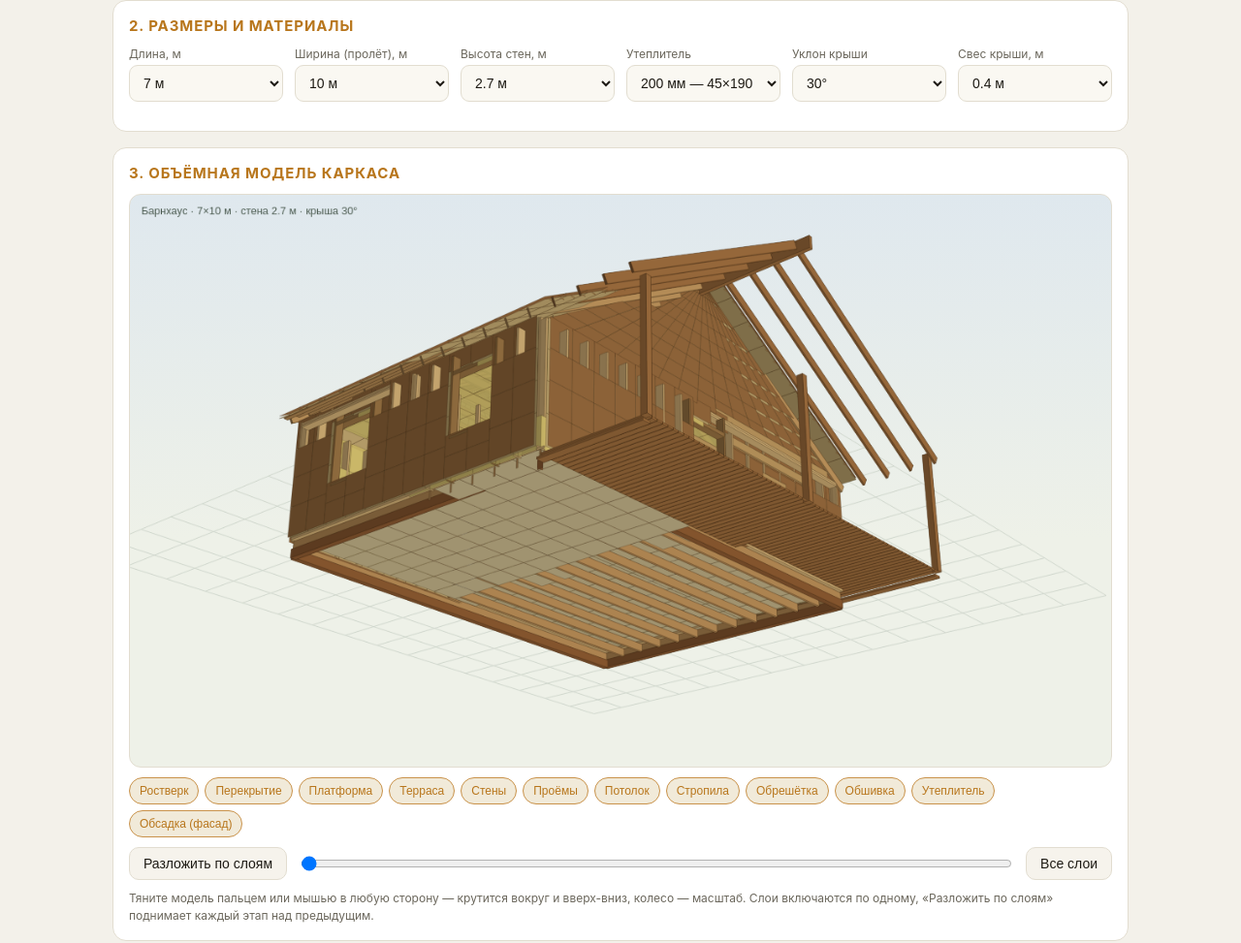
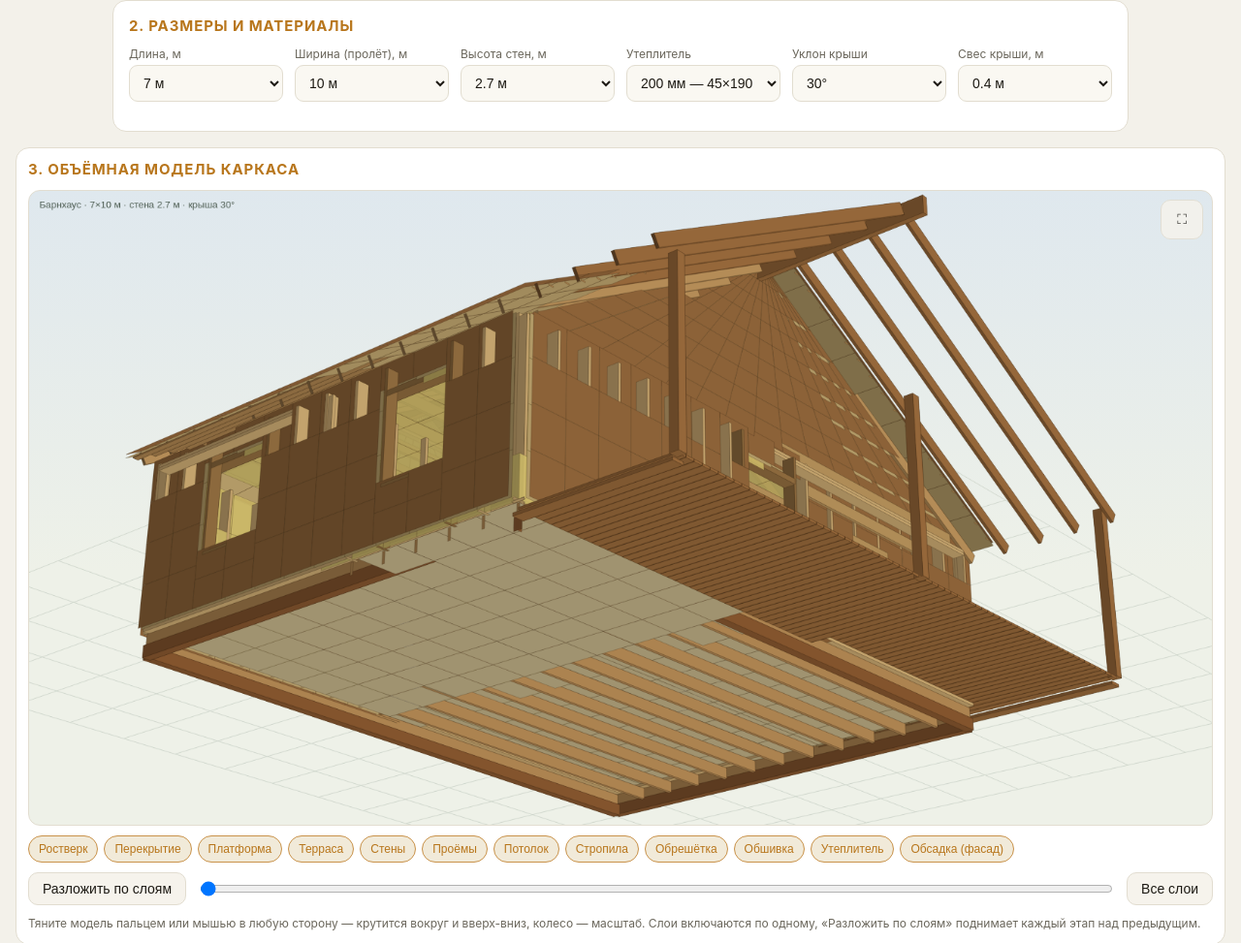
Before and after one commit to wincik1/derevo74, a plain HTML site: page index.html in a window 1280 px wide. Shown: the part 391-1364 px from the top of the page at 97% size. Drawn offline with Linux system fonts and the light colour scheme.

Commit message:
3D на весь экран, автоподгонка, полноэкранный режим

```diff
--- a/index.html
+++ b/index.html
@@ -55,7 +55,13 @@ button.b{padding:11px 16px;border-radius:10px;border:1px solid var(--line);backg
 .hero{padding:6px 2px 4px}
 .hero h1{font-size:24px;line-height:1.2;margin:0 0 10px}
 .hero p{color:var(--mut);font-size:14px;line-height:1.55;margin:0}
-#c3d{width:100%;height:auto;display:block;background:linear-gradient(180deg,var(--c3bg1) 0%,var(--c3bg2) 60%);border:1px solid var(--line);border-radius:12px;touch-action:none;cursor:grab}
+.c3dcard{padding:12px}
+@media(min-width:1081px){.c3dcard{width:calc(100vw - 32px);margin-left:calc(50% - 50vw + 16px)}}
+.c3dwrap{position:relative}
+.fsBtn{position:absolute;top:10px;right:10px;padding:6px 10px;font-size:16px;opacity:.85}
+.c3dwrap:fullscreen{background:var(--bg);display:flex;align-items:center;justify-content:center}
+.c3dwrap:fullscreen #c3d{width:100vw;height:100vh;border:0;border-radius:0}
+#c3d{width:100%;height:min(82vh,calc((100vw - 56px)*0.62));min-height:360px;display:block;background:linear-gradient(180deg,var(--c3bg1) 0%,var(--c3bg2) 60%);border:1px solid var(--line);border-radius:12px;touch-action:none;cursor:grab}
 .layers{display:flex;gap:6px;flex-wrap:wrap;margin-top:10px}
 .layers button{padding:6px 10px;border-radius:20px;border:1px solid var(--line);background:var(--chip);color:var(--mut);font-size:12px;cursor:pointer}
 .layers button.on{border-color:#c9924a;color:var(--acc);background:var(--grp)}
@@ -128,9 +134,9 @@ footer{color:var(--mut);font-size:12px;text-align:center;padding:24px 16px 40px;
   </div>
   <div id="extraOpts" style="margin-top:14px"></div>
  </div>
- <div class="card">
+ <div class="card c3dcard">
   <h2>3. Объёмная модель каркаса</h2>
-  <canvas id="c3d" width="1200" height="700"></canvas>
+  <div class="c3dwrap"><canvas id="c3d" width="1600" height="900"></canvas><button class="b fsBtn" id="fsBtn" title="На весь экран">⛶</button></div>
   <div class="layers" id="layers"></div>
   <div class="row" style="margin-top:10px;gap:12px;flex-wrap:wrap">
    <button class="b" id="explodeBtn" style="padding:8px 14px">Разложить по слоям</button>
@@ -488,17 +494,33 @@ function faces(b){
   const Q=P.map(p=>[p[0]+dx*len,p[1]+dy*len,p[2]+dz*len]);
   return [[P[0],P[1],P[2],P[3]],[Q[0],Q[1],Q[2],Q[3]],[P[0],P[1],Q[1],Q[0]],[P[1],P[2],Q[2],Q[1]],[P[2],P[3],Q[3],Q[2]],[P[3],P[0],Q[0],Q[3]]];
 }
+let FIT=0;
 function proj(p,m,lift){
   const cx=m.L/2+(m.type==='barnhouse'?1.2:0), cy=m.H/2+0.5+explode*7, cz=m.W/2;
   let x=p[0]-cx,y=p[1]+(lift||0)-cy,z=p[2]-cz;
   let x1=x*Math.cos(rotY)-z*Math.sin(rotY), z1=x*Math.sin(rotY)+z*Math.cos(rotY);
   let y1=y*Math.cos(rotX)-z1*Math.sin(rotX), z2=y*Math.sin(rotX)+z1*Math.cos(rotX);
-  const f=Math.min(C.width,C.height)/(Math.max(m.L+(m.type==='barnhouse'?2.5:0),m.W)*1.25+explode*9)*zoom;
+  const f=(FIT||Math.min(C.width,C.height)/(Math.max(m.L+(m.type==='barnhouse'?2.5:0),m.W)*1.25+explode*9))*zoom;
   const d=34, s=d/(d+z2);
-  return [C.width/2+x1*f*s, C.height/2-y1*f*s, z2, [x1,y1,z2]];
+  const ox=FIT?CX:C.width/2, oy=FIT?CY:C.height/2;
+  return [ox+x1*f*s, oy-y1*f*s, z2, [x1,y1,z2]];
 }
+function fitScale(m){
+  FIT=0;const save=zoom;zoom=1;
+  let minx=1e9,maxx=-1e9,miny=1e9,maxy=-1e9;
+  for(const b of beams(m)){if(!on[b.layer])continue;const pts=b.quad?b.quad:[b.a,b.b];
+    const lift=explode*ORDER[b.layer]*1.4;
+    for(const p of pts){const [x,y]=proj(p,m,lift);if(x<minx)minx=x;if(x>maxx)maxx=x;if(y<miny)miny=y;if(y>maxy)maxy=y;}}
+  zoom=save;
+  const f0=Math.min(C.width,C.height)/(Math.max(m.L+(m.type==='barnhouse'?2.5:0),m.W)*1.25+explode*9);
+  const w=maxx-minx||1,hh=maxy-miny||1;
+  const k=Math.min((C.width-40)/w,(C.height-40)/hh);
+  FIT=f0*k; CX=C.width/2-((minx+maxx)/2-C.width/2)*k; CY=C.height/2-((miny+maxy)/2-C.height/2)*k;
+}
+let CX=0,CY=0;
 function draw3d(){
   const m=model; if(!m.L) return;
+  fitScale(m);
   ctx.clearRect(0,0,C.width,C.height);
   const css=getComputedStyle(document.documentElement);ctx.strokeStyle=css.getPropertyValue('--grid').trim()||'#1c261f';ctx.lineWidth=1;
   for(let i=-3;i<=m.L+5;i+=1){const a=proj([i,-0.3,-3],m),b=proj([i,-0.3,m.W+3],m);ctx.beginPath();ctx.moveTo(a[0],a[1]);ctx.lineTo(b[0],b[1]);ctx.stroke();}
@@ -533,6 +555,8 @@ EX.addEventListener('input',()=>{explode=+EX.value;draw3d();});
 document.getElementById('explodeBtn').onclick=()=>{const target=explode>0.5?0:1;const t0=performance.now(),from=explode;(function st(now){const k=Math.min(1,(now-t0)/600);explode=from+(target-from)*(1-Math.pow(1-k,3));EX.value=explode;draw3d();if(k<1)requestAnimationFrame(st);})(t0);};
 const TB=document.getElementById('themeBtn');
 function applyTheme(t){document.documentElement.setAttribute('data-theme',t);localStorage.setItem('theme',t);TB.textContent=t==='dark'?'☀️ Светлая':'🌙 Тёмная';draw3d();}
+document.getElementById('fsBtn').onclick=()=>{const w=document.querySelector('.c3dwrap');if(document.fullscreenElement)document.exitFullscreen();else (w.requestFullscreen||w.webkitRequestFullscreen).call(w);};
+document.addEventListener('fullscreenchange',()=>{const fs=!!document.fullscreenElement;C.width=fs?Math.round(screen.width*1.2):1600;C.height=fs?Math.round(screen.height*1.2):900;draw3d();});
 TB.onclick=()=>applyTheme(document.documentElement.getAttribute('data-theme')==='dark'?'light':'dark');
 TB.textContent=document.documentElement.getAttribute('data-theme')==='dark'?'☀️ Светлая':'🌙 Тёмная';
 document.getElementById('allBtn').onclick=()=>{const all=Object.values(on).every(v=>v);Object.keys(on).forEach(k=>on[k]=all?0:1);if(all){on.rost=on.floor=on.plat=on.walls=on.open=on.raft=1;}buildLayers();draw3d();};
```
